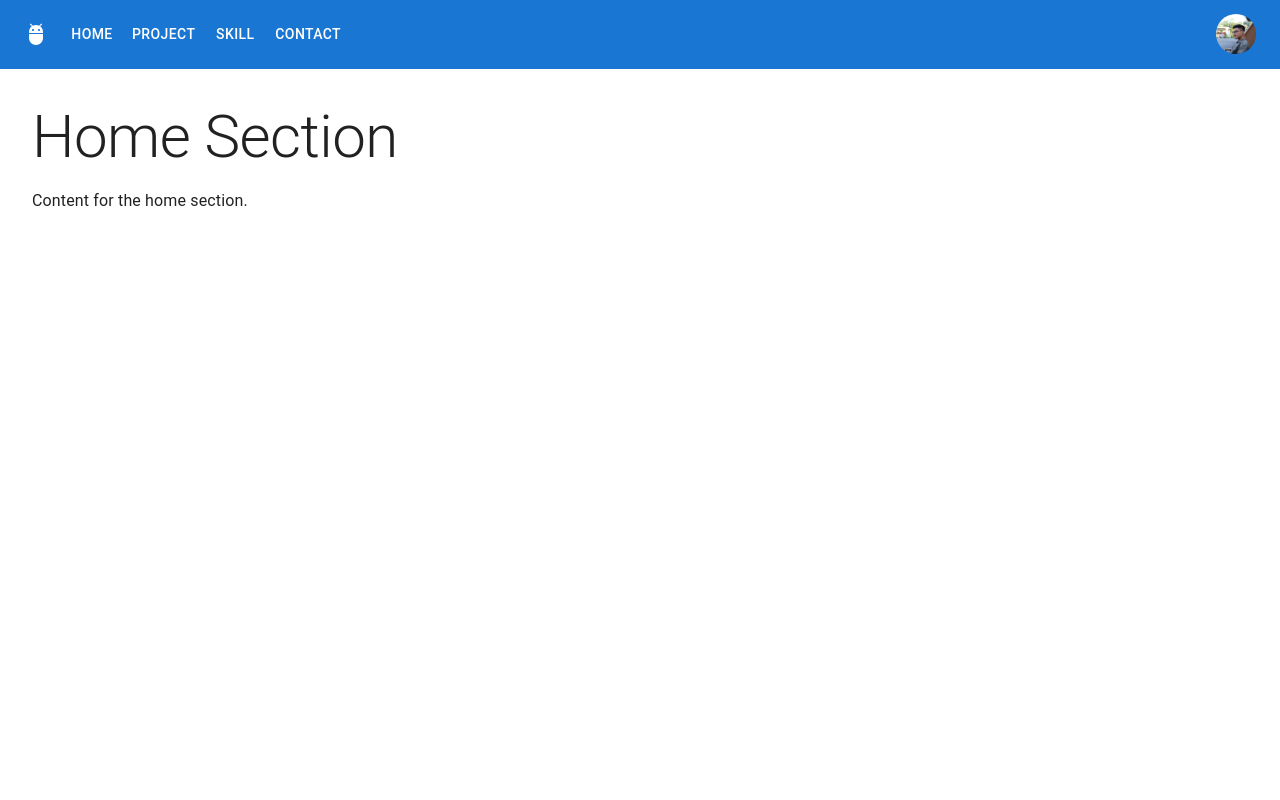
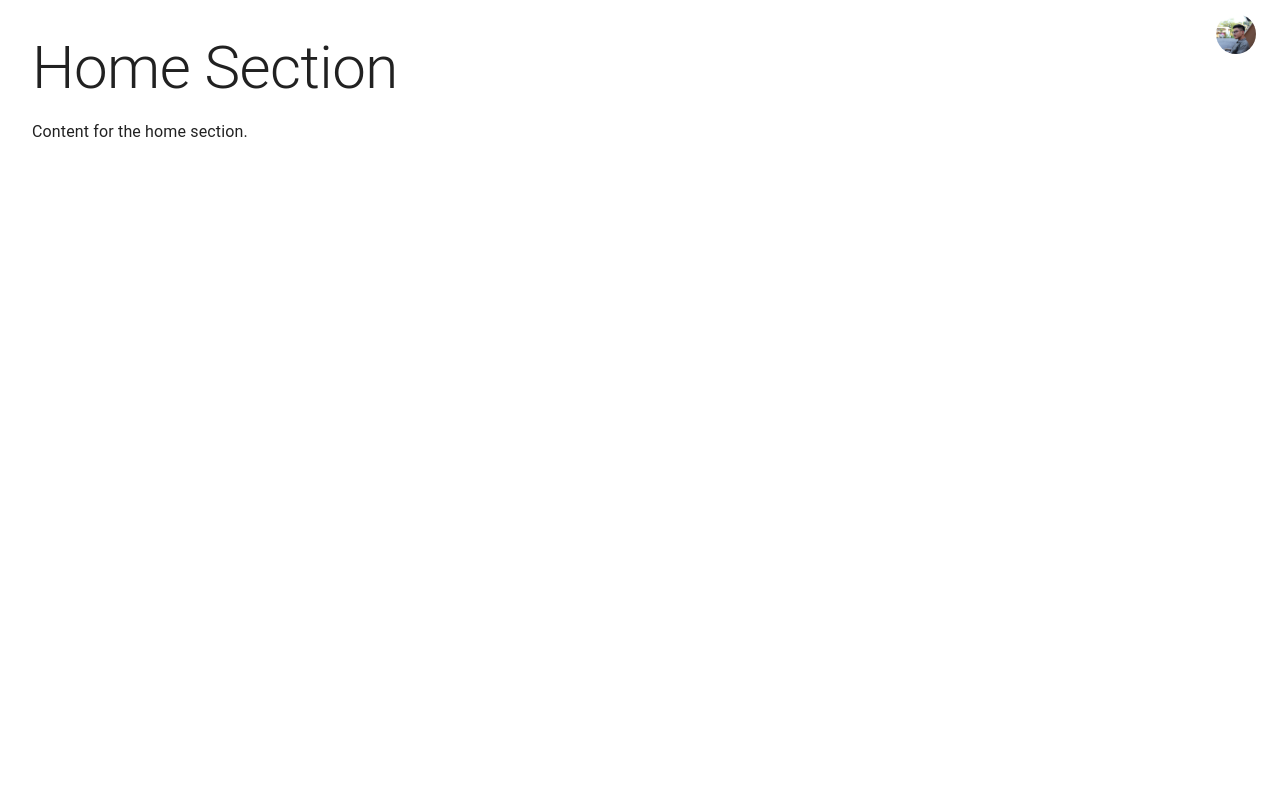
Before and after one commit to beast3012/profile, a React (Create React App) app: page / in a window 1280 px wide. Shown: the top 800 px of the page. Built offline with nearby package versions, Linux system fonts and the light colour scheme.

Commit message:
Update header.js
Disappear when on top of the page

```diff
--- a/src/components/header.js
+++ b/src/components/header.js
@@ -1,4 +1,4 @@
-import React from 'react';
+import React, { useState, useEffect } from 'react';
 import AppBar from '@mui/material/AppBar';
 import Box from '@mui/material/Box';
 import Toolbar from '@mui/material/Toolbar';
@@ -21,6 +21,7 @@ const settings = ['Profile', 'Account', 'Dashboard', 'Logout'];
 function Header({ scrollToSection }) {
   const [anchorElNav, setAnchorElNav] = React.useState(null);
   const [anchorElUser, setAnchorElUser] = React.useState(null);
+  const [isScrolled, setIsScrolled] = useState(false);
 
   const handleOpenNavMenu = (event) => {
     setAnchorElNav(event.currentTarget);
@@ -37,8 +38,20 @@ function Header({ scrollToSection }) {
     setAnchorElUser(null);
   };
 
+  const handleScroll = () => {
+    const offset = window.scrollY;
+    setIsScrolled(offset > 0);
+  };
+
+  useEffect(() => {
+    window.addEventListener('scroll', handleScroll);
+    return () => {
+      window.removeEventListener('scroll', handleScroll);
+    };
+  }, []);
+
   return (
-    <AppBar position="static">
+    <AppBar position="fixed" sx={{ backgroundColor: isScrolled ? 'primary.main' : 'transparent', boxShadow: isScrolled ? 1 : 'none', transition: 'background-color 0.3s' }}>
       <Container maxWidth="xl">
         <Toolbar disableGutters id="back-to-top-anchor">
           <AdbIcon sx={{ display: { xs: 'none', md: 'flex' }, mr: 1.5 }} />
```
